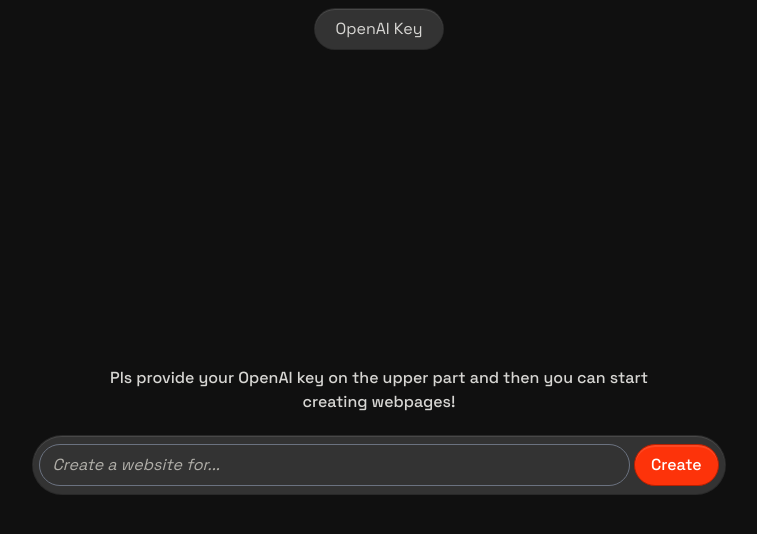
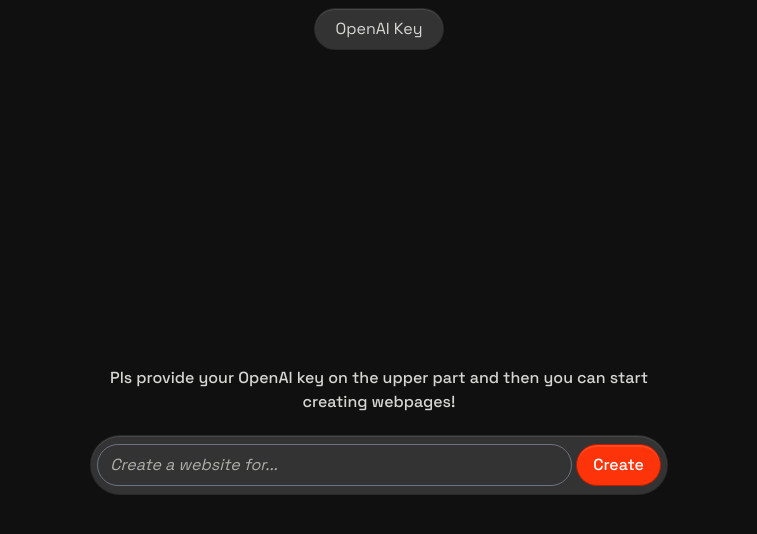
Before and after one commit to SanxRoz/jst-web, a Next.js app: page / in a window 1280 px wide. Shown: the top 534 px of the page, without its empty margins (261-1018 px from the left). Built offline with nearby package versions, Linux system fonts and the light colour scheme.

Commit message:
Style v5

```diff
--- a/pages/index.tsx
+++ b/pages/index.tsx
@@ -12,6 +12,7 @@ const Home: NextPage = () => {
   const [generatedBios, setGeneratedBios] = useState<String>("");
   const [inputValue, setInputValue] = useState("");
   const [showInput, setShowInput] = useState(false);
+  const [submitted, setSubmitted] = useState(false);
 
   useEffect(() => {
     if (typeof window !== "undefined") {
@@ -52,6 +53,7 @@ const Home: NextPage = () => {
     e.preventDefault();
     setGeneratedBios("");
     setLoading(true);
+    setSubmitted(true);
 
     console.log(prompt);
 
@@ -88,6 +90,9 @@ const Home: NextPage = () => {
     }
     scrollToBios();
     setLoading(false);
+  };
+  const footerStyles: CSSProperties = {
+    position: submitted ? "fixed" : "static",
   };
 
   return (
@@ -143,8 +148,11 @@ const Home: NextPage = () => {
         />
         <hr className="h-px bg-gray-700 border-1 dark:bg-gray-700" />
         <div className="flex flex-row-reverse gap-3 w-[100%] justify-center mb-8">
-          <div className=" w-full justify-center bottom-0 left-0 gap-3 px-2 flex pb-2">
-            <footer className="min-w-[60%] pt-0 flex justify-center">
+          <div className="w-full justify-center bottom-0 left-0 gap-3 px-2 flex pb-2">
+            <footer
+              className="md:max-w-[50%] w-full pt-0 flex justify-center"
+              style={footerStyles}
+            >
               <div className="p-1.5 w-full gap-1 rounded-full py-2 border border-solid border-[#00000033] rounded-full bg-[#333] shadow-[inset_0_1px_0_0_rgb(255,255,255,10%)] flex">
                 <input
                   value={bio}
```
